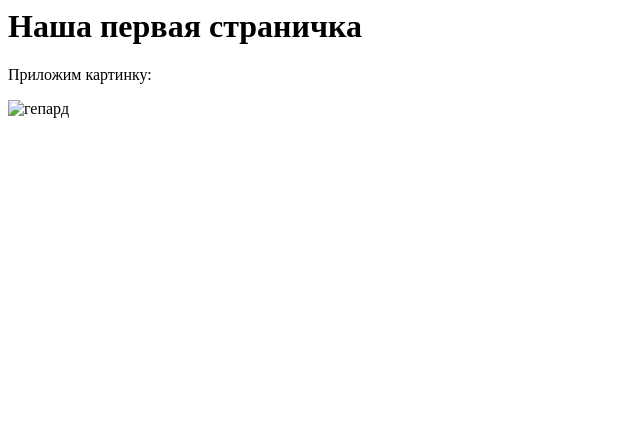
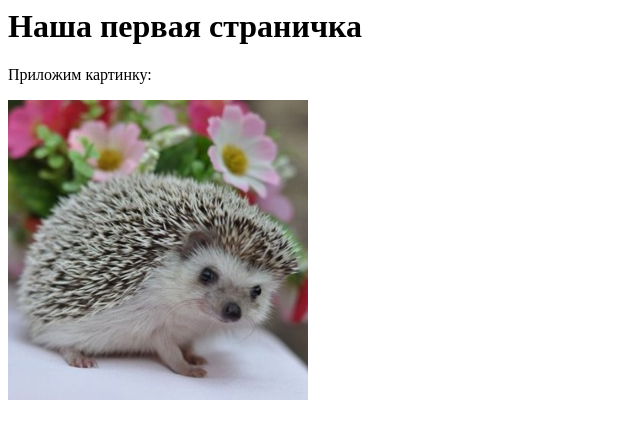
Before and after one commit to vllts/vllts.github.io, a plain HTML site: page index.html in a window 1280 px wide. Shown: the whole page, without its empty margins (0-640 px from the left). Drawn offline with Linux system fonts and the light colour scheme.

Commit message:
Update index.html

```diff
--- a/index.html
+++ b/index.html
@@ -6,6 +6,6 @@
   <body>
 	<h1>Наша первая страничка</h1>
 	<P>Приложим картинку:</P>
-    <img src="еж" alt="гепард">
+    <img src="еж.jpg" alt="гепард">
   </body>
 </html>
```
